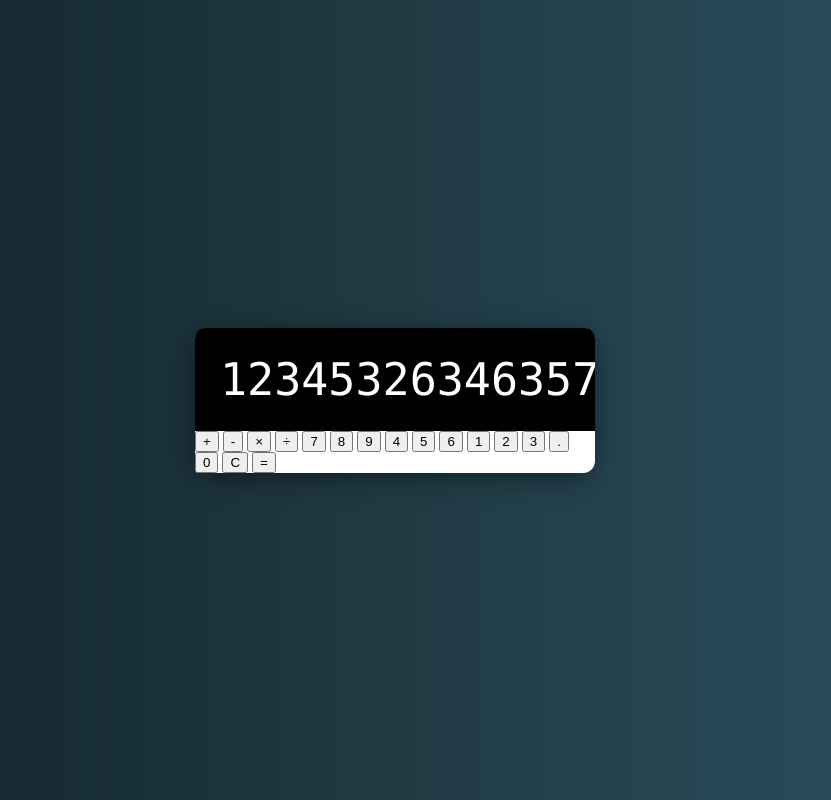
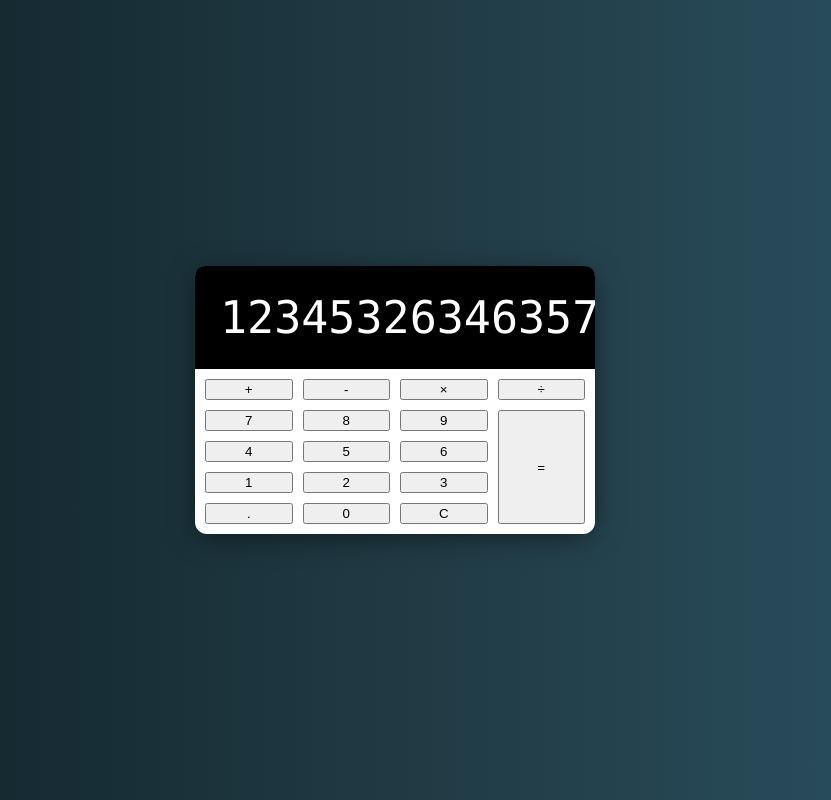
Before and after one commit to kronosGR/JS-calculator, a plain HTML site: page index.html in a window 1280 px wide. Shown: the whole page, without its empty margins (245-1076 px from the left). Drawn offline with Linux system fonts and the light colour scheme.

Commit message:
added CSS grid

```diff
--- a/style.css
+++ b/style.css
@@ -1,4 +1,3 @@
-
 html {
   box-sizing: border-box;
 }
@@ -6,21 +5,26 @@ html {
 body {
   margin: 0;
   min-height: 100vh;
-  background: linear-gradient(to right, #0f2027, #203a43, #2c5364); /* W3C, IE 10+/ Edge, Firefox 16+, Chrome 26+, Opera 12+, Safari 7+ */
+  background: linear-gradient(
+    to right,
+    #0f2027,
+    #203a43,
+    #2c5364
+  ); /* W3C, IE 10+/ Edge, Firefox 16+, Chrome 26+, Opera 12+, Safari 7+ */
   display: flex;
   justify-content: center;
   align-items: center;
 }
 
-.calculator{
+.calculator {
   background: white;
   width: 400px;
   border-radius: 12px;
   box-shadow: 0 5px 30px -5px rgba(0, 0, 0, 0.6);
 }
 
-.calculator-display{
-  color:white;
+.calculator-display {
+  color: white;
   background: black;
   margin: 0;
   display: flex;
@@ -29,7 +33,7 @@ body {
   border-radius: 10px 10px 0 0;
 }
 
-.calculator-display h1{
+.calculator-display h1 {
   margin: 0;
   padding: 25px;
   font-size: 45px;
@@ -53,3 +57,15 @@ body {
 ::-webkit-scrollbar-thumb:hover {
   background: #555;
 }
+
+.calculator-buttons {
+  display: grid;
+  grid-template-columns: repeat(4, 1fr);
+  grid-gap: 10px;
+  padding: 10px;
+}
+
+.equal-sign{
+  grid-column: -2;
+  grid-row: 2 /span 4;
+}
```
